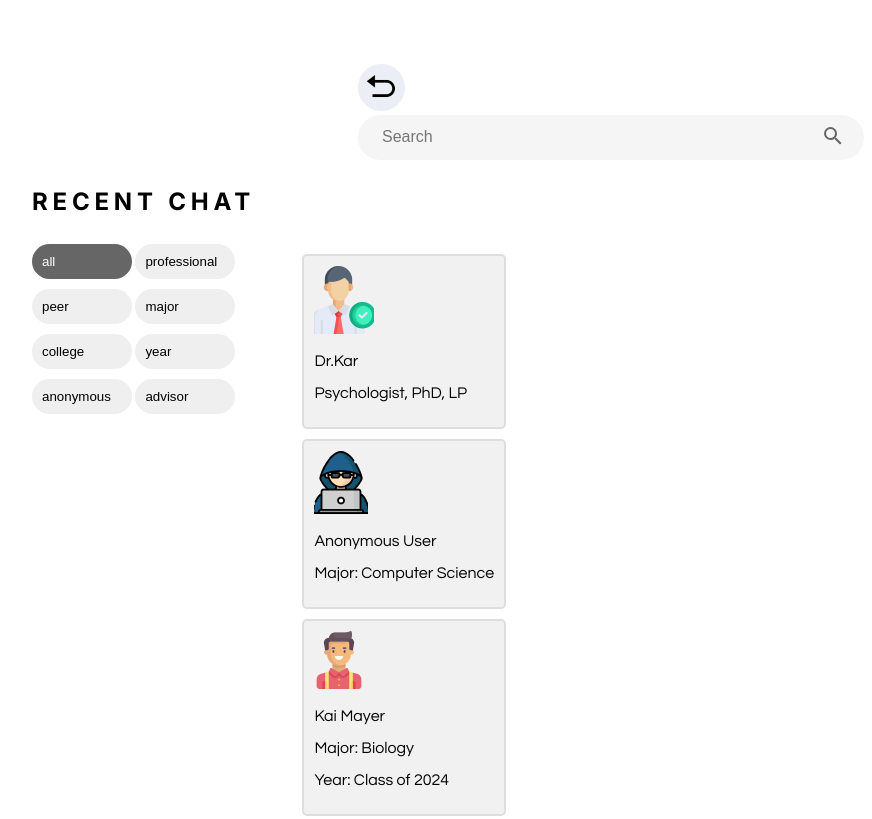
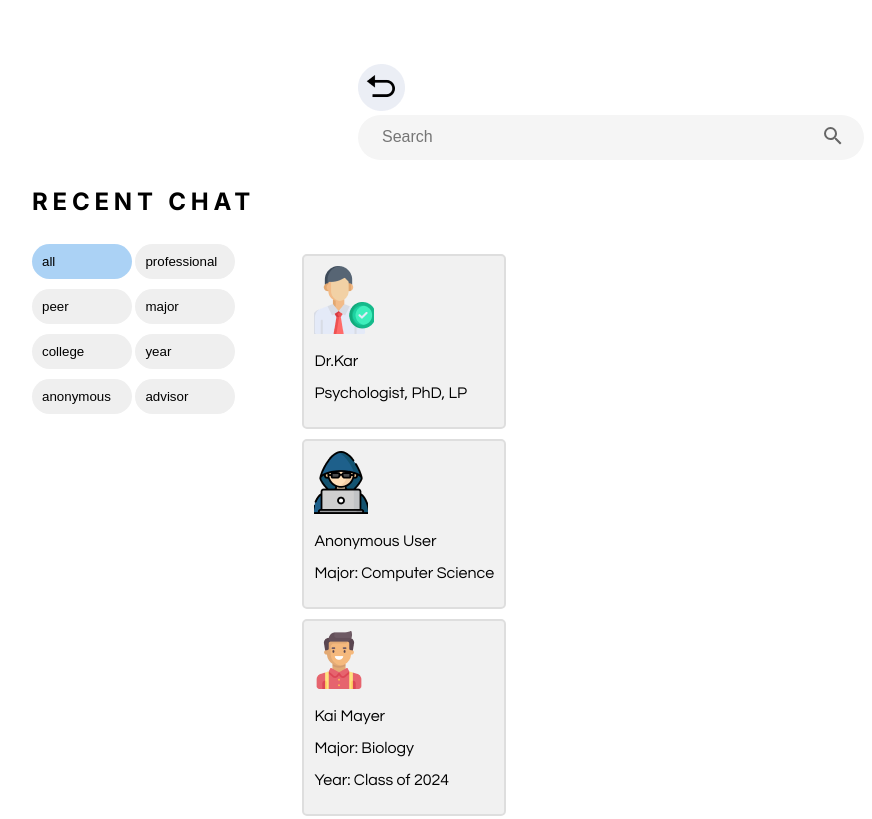
Before and after one commit to shridhay/Final-Project-Accountablility-, a website: page public/recentChat.html in a window 1280 px wide. Shown: the top 819 px of the page, without its empty margins (32-904 px from the left). Drawn offline with nearby package versions, Linux system fonts and the light colour scheme.

Commit message:
small change

```diff
--- a/public/chat.css
+++ b/public/chat.css
@@ -157,6 +157,5 @@
   }
 
   .btn.active {
-    background-color: #666;
-    color: white;
+    background: rgba(47, 142, 229, 0.4);
   }
```
